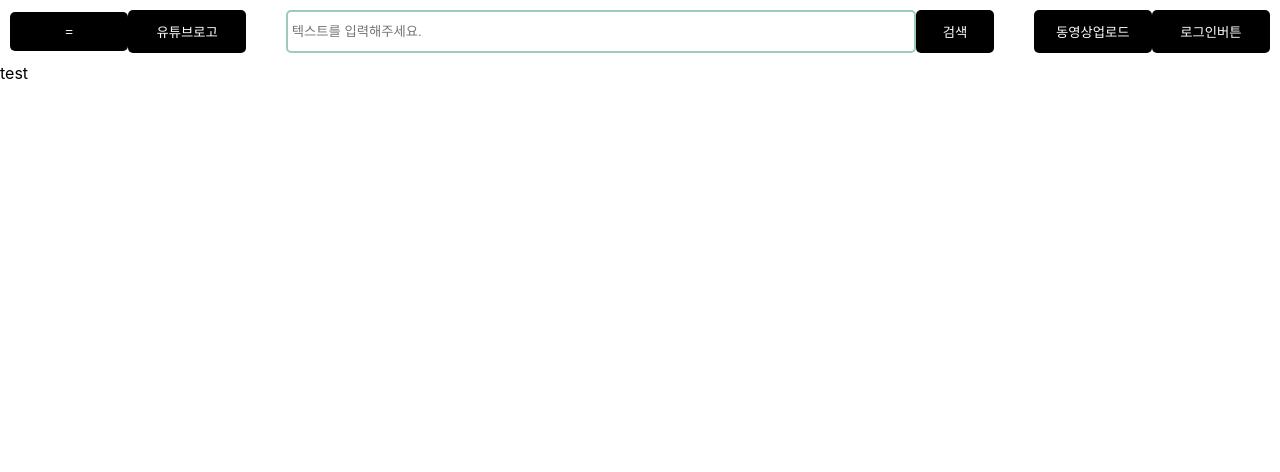
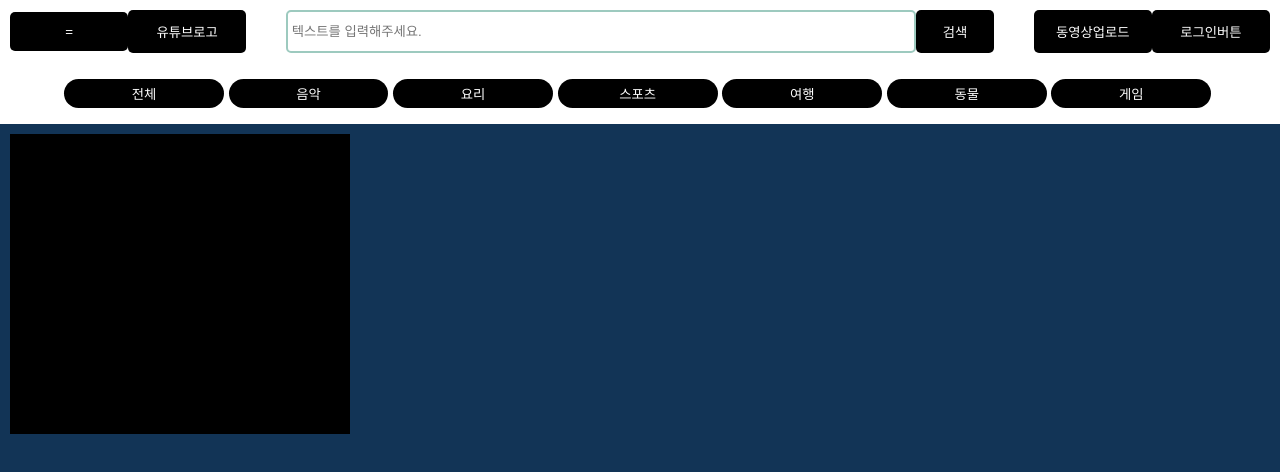
Before and after one commit to Junparkk/myTube_FE, a React (Create React App) app in the folder youtube/: page / in a window 1280 px wide. Shown: the top 472 px of the page. Built offline with nearby package versions, Linux system fonts and the light colour scheme.

Commit message:
메인페이지 작업중

```diff
--- /dev/null
+++ b/youtube/src/components/Category.js
@@ -0,0 +1,33 @@
+import React from 'react';
+
+import { Grid, Button } from '../elements';
+
+const Category = (prpos) => {
+  const CATEGORYNAME = [
+    '전체',
+    '음악',
+    '요리',
+    '스포츠',
+    '여행',
+    '동물',
+    '게임',
+  ];
+  return (
+    <>
+      <Grid is_category_box is_flex width="90vw" margin="1rem auto">
+        {CATEGORYNAME.map((c, idx) => {
+          return (
+            <Button
+              padding="5px 0"
+              text={c}
+              borderRadius="5rem"
+              margin="0 .3rem 0 0"
+            ></Button>
+          );
+        })}
+      </Grid>
+    </>
+  );
+};
+
+export default Category;
--- /dev/null
+++ b/youtube/src/components/PostCard.js
@@ -0,0 +1,16 @@
+import React from 'react';
+
+import { Grid } from '../elements';
+
+const PostCard = () => {
+  //360 200
+  return (
+    <>
+      <Grid padding="10px">
+        <Grid width="340px" height="300px" bg="black"></Grid>
+      </Grid>
+    </>
+  );
+};
+
+export default PostCard;
--- a/youtube/src/elements/Grid.js
+++ b/youtube/src/elements/Grid.js
@@ -1,5 +1,5 @@
-import React from "react"
-import styled from "styled-components"
+import React from 'react';
+import styled from 'styled-components';
 
 const Grid = (props) => {
   const {
@@ -19,7 +19,9 @@ const Grid = (props) => {
     borderRadius,
     position,
     justifyContent,
-  } = props
+    is_post_box,
+    is_category_box,
+  } = props;
 
   const styles = {
     is_flex,
@@ -34,22 +36,38 @@ const Grid = (props) => {
     borderRadius,
     position,
     justifyContent,
+    is_post_box,
+    is_category_box,
+  };
+
+  if (is_post_box) {
+    return (
+      <PostGridBox {...styles} onClick={_onClick}>
+        {children}
+      </PostGridBox>
+    );
   }
-
+  if (is_category_box) {
+    return (
+      <CategoryBox {...styles} onClick={_onClick}>
+        {children}
+      </CategoryBox>
+    );
+  }
   return (
     <>
       <GridBox {...styles} onClick={_onClick}>
         {children}
       </GridBox>
     </>
-  )
-}
+  );
+};
 
 Grid.defaultProps = {
   chidren: null,
   is_flex: false,
-  width: "100%",
-  height: "100%",
+  width: '100%',
+  height: '100%',
   padding: false,
   margin: false,
   bg: false,
@@ -58,26 +76,52 @@ Grid.defaultProps = {
   // justifyRight: false,
   borderRadius: false,
   position: false,
-  justifyContent: "space-between",
-}
+  justifyContent: 'space-between',
+};
 
 const GridBox = styled.div`
   box-sizing: border-box;
   width: ${(props) => props.width};
   height: ${(props) => props.height};
-  ${(props) => (props.padding ? `padding: ${props.padding};` : "")}
-  ${(props) => (props.margin ? `margin: ${props.margin};` : "")}
-  ${(props) => (props.bg ? `background-color: ${props.bg};` : "")}
+  ${(props) => (props.padding ? `padding: ${props.padding};` : '')}
+  ${(props) => (props.margin ? `margin: ${props.margin};` : '')}
+  ${(props) => (props.bg ? `background-color: ${props.bg};` : '')}
   ${(props) =>
     props.is_flex
       ? `display: flex; align-items: center; justify-content: space-between; `
-      : ""}
+      : ''}
   ${(props) =>
-    props.borderBottom ? `border-bottom: ${props.borderBottom};` : ""}
-  // ${(props) => (props.justifyCenter ? `justify-content: center` : "")}
-  // ${(props) => (props.justifyRight ? `justify-content: right` : "")}
-  ${(props) => (props.borderRadius ? `border-radius: 10px` : "")}
+    props.borderBottom ? `border-bottom: ${props.borderBottom};` : ''}
+  // ${(props) => (props.justifyCenter ? `justify-content: center` : '')}
+  // ${(props) => (props.justifyRight ? `justify-content: right` : '')}
+  ${(props) => (props.borderRadius ? `border-radius: 10px` : '')}
   position: ${(props) => props.position};
   justify-content: ${(props) => props.justifyContent};
-`
-export default Grid
+`;
+
+const PostGridBox = styled.div`
+  width: ${(props) => props.width};
+  height: ${(props) => props.height};
+  ${(props) => (props.padding ? `padding: ${props.padding};` : '')}
+  ${(props) => (props.margin ? `margin: ${props.margin};` : '')}
+  ${(props) => (props.bg ? `background-color: ${props.bg};` : '')}
+  ${(props) =>
+    props.is_flex
+      ? `display: flex; align-items: center; justify-content: space-between; `
+      : ''}
+  ${(props) => (props.bg ? `background-color: ${props.bg};` : '')}
+`;
+
+const CategoryBox = styled.div`
+  width: ${(props) => props.width};
+  height: ${(props) => props.height};
+  ${(props) => (props.padding ? `padding: ${props.padding};` : '')}
+  ${(props) => (props.margin ? `margin: ${props.margin};` : '')}
+  ${(props) => (props.bg ? `background-color: ${props.bg};` : '')}
+  ${(props) =>
+    props.is_flex
+      ? `display: flex; align-items: center; justify-content: space-evenly; `
+      : ''}
+`;
+
+export default Grid;
--- a/youtube/src/pages/Main.js
+++ b/youtube/src/pages/Main.js
@@ -1,7 +1,18 @@
 import React from 'react';
 
+import { Grid } from '../elements';
+import Category from '../components/Category';
+import PostCard from '../components/PostCard';
+
 const Main = () => {
-  return <>test</>;
+  return (
+    <>
+      <Category />
+      <Grid bg="#123456" width="100vw" height="100vh">
+        <PostCard></PostCard>
+      </Grid>
+    </>
+  );
 };
 
 export default Main;
--- a/youtube/src/pages/Post.js
+++ b/youtube/src/pages/Post.js
@@ -1,11 +1,7 @@
 import React from 'react';
 
 const Post = () => {
-    return (
-        <div>
-
-        </div>
-    );
+  return <div></div>;
 };
 
 export default Post;
```
Also changed, not shown: youtube/src/components/VideoList.js (+7 -0 lines), youtube/src/elements/Button.js (+9 -9 lines).
